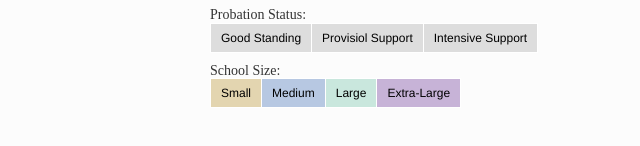
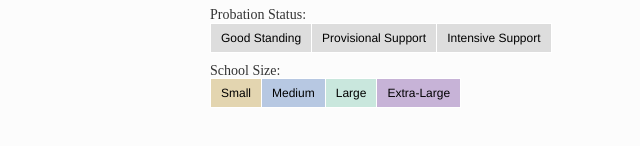
Before and after one commit to gabriellelamarrlemee/2017-VizTech2-FinalProject, a plain HTML site: page index.html in a window 1280 px wide. Shown: the part 5705-5851 px from the top of the page, 640-1280 px from the left. Drawn offline with Linux system fonts and the light colour scheme; animation ran at ten frames a second.

Commit message:
Fixed typo

```diff
--- a/index.html
+++ b/index.html
@@ -168,7 +168,7 @@
 						<div id="Good Standing"><input type="checkbox" name="probation-status"> Good Standing</div>
 					</label>
 					<label class="btn btn-primary btn-sm probation-status-btn">
-						<div id="Provisiol Support"><input type="checkbox" name="probation-status"> Provisiol Support</div>
+						<div id="Provisiol Support"><input type="checkbox" name="probation-status"> Provisional Support</div>
 					</label>
 					<label class="btn btn-primary btn-sm probation-status-btn">
 						<div id="Intensive Support"><input type="checkbox" name="probation-status"> Intensive Support</div>
```
